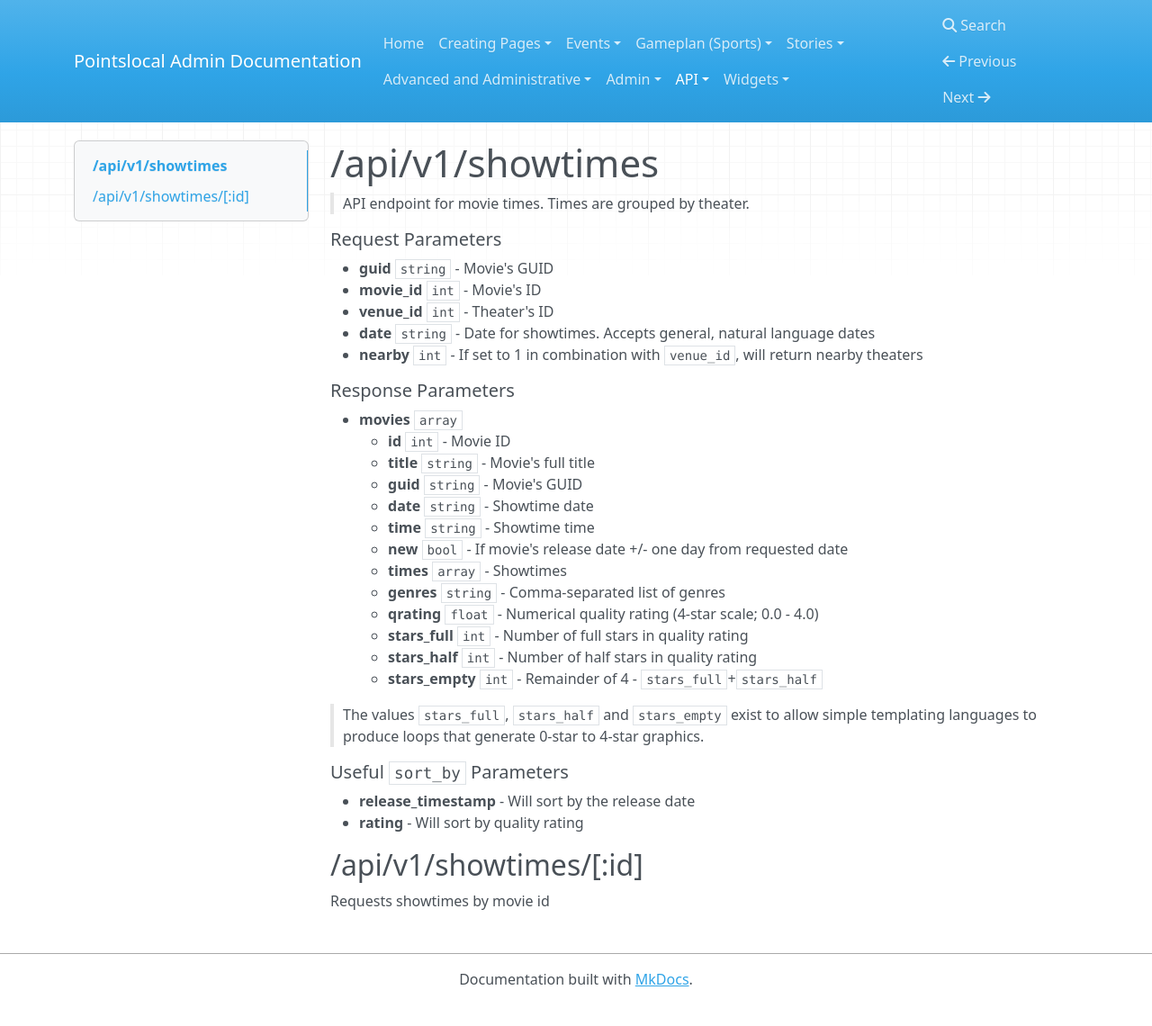
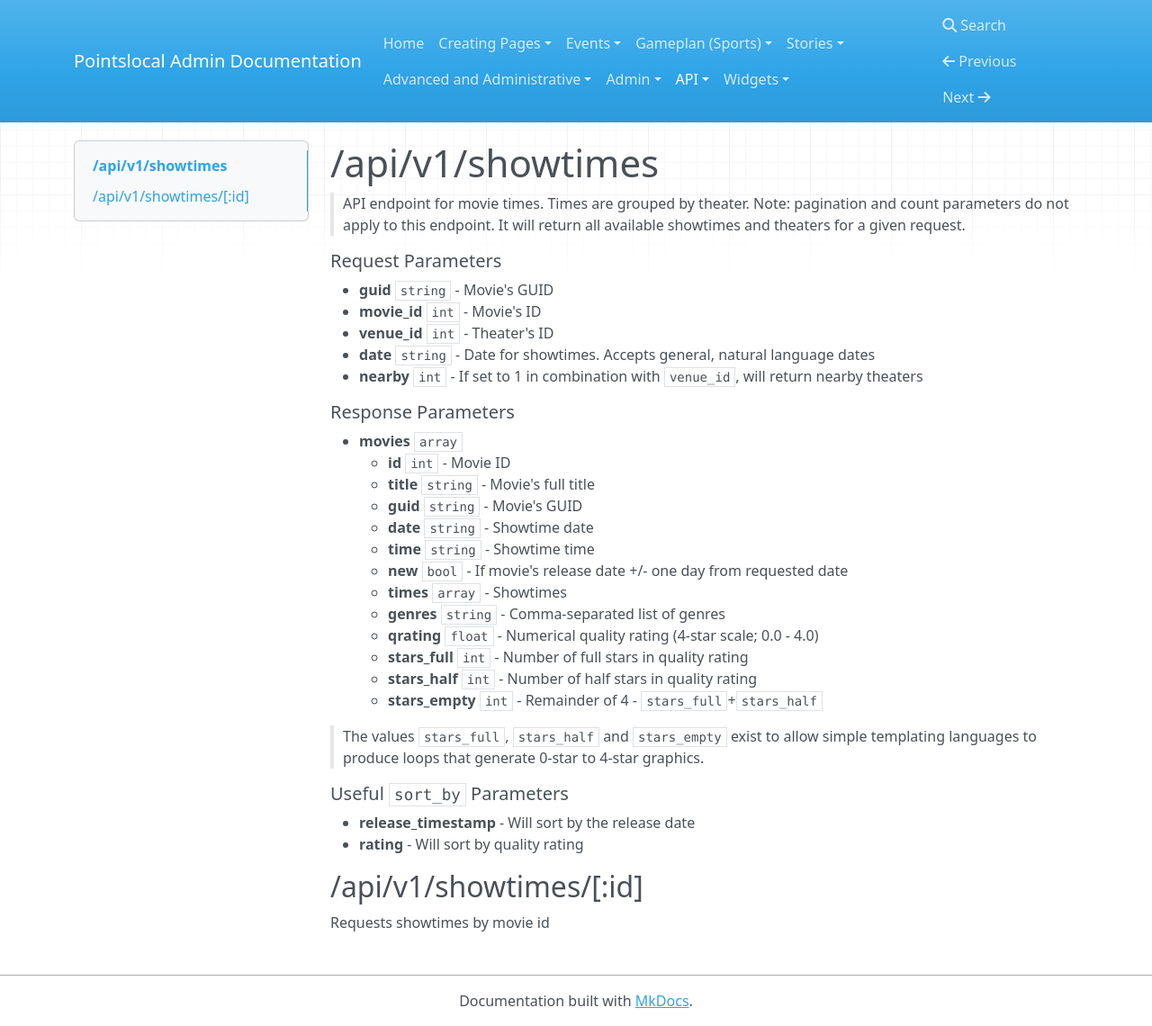
Before and after one commit to pointslocal/admin-docs, an MkDocs documentation site: the page built from docs/api_events_showtimes.md, in a window 1280 px wide and 1140 px high. Shown: the whole window at 90% size. Built offline with MkDocs 1.6.1, drawn with Linux system fonts in a browser that asks for light colours; nearby versions of some CDN libraries; old or Windows-style settings are respelled for this version of MkDocs.

Commit message:
adds note on pagination/count params
these parameters do not apply to this endpoint

````diff
--- a/docs/api_events_showtimes.md
+++ b/docs/api_events_showtimes.md
@@ -1,6 +1,6 @@
 # /api/v1/showtimes
 
-> API endpoint for movie times.  Times are grouped by theater.
+> API endpoint for movie times.  Times are grouped by theater.  Note: pagination and count parameters do not apply to this endpoint.  It will return all available showtimes and theaters for a given request.
 
 ##### Request Parameters
 - **guid** ```string``` - Movie's GUID
````
